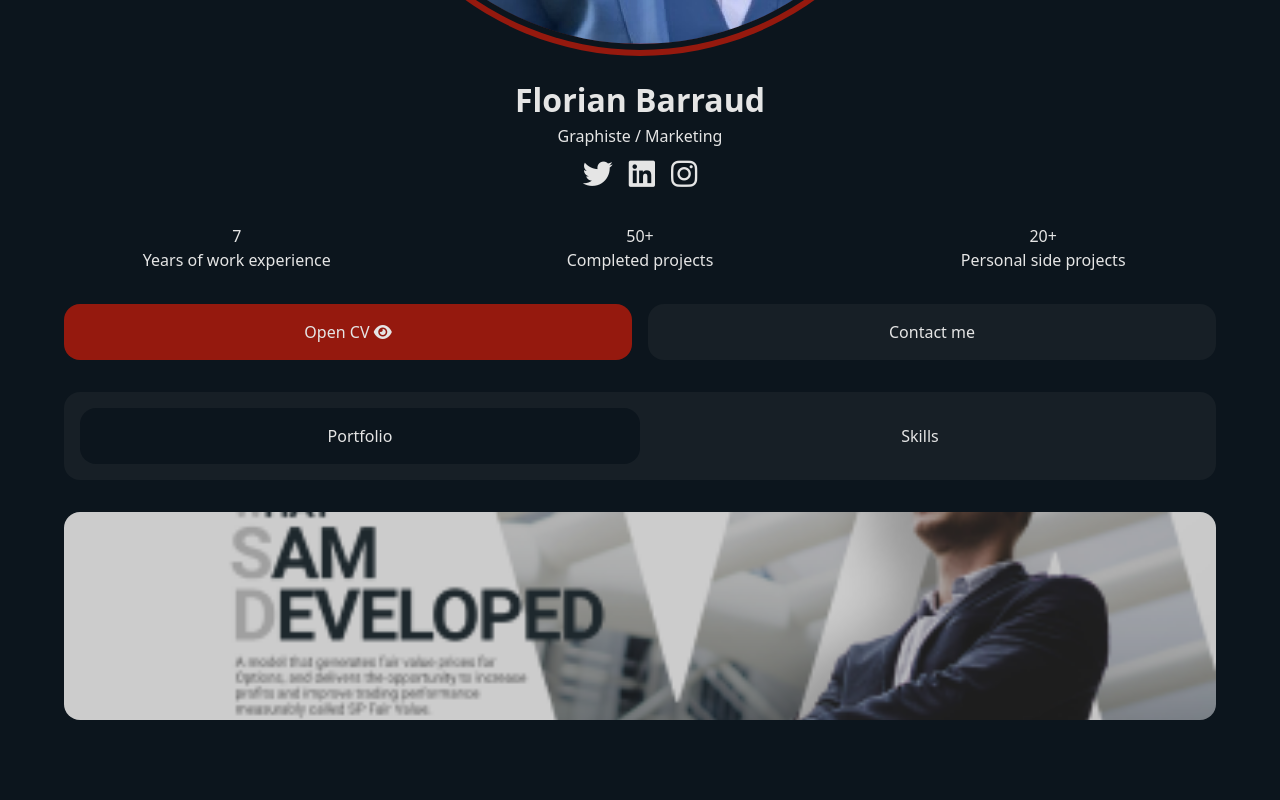
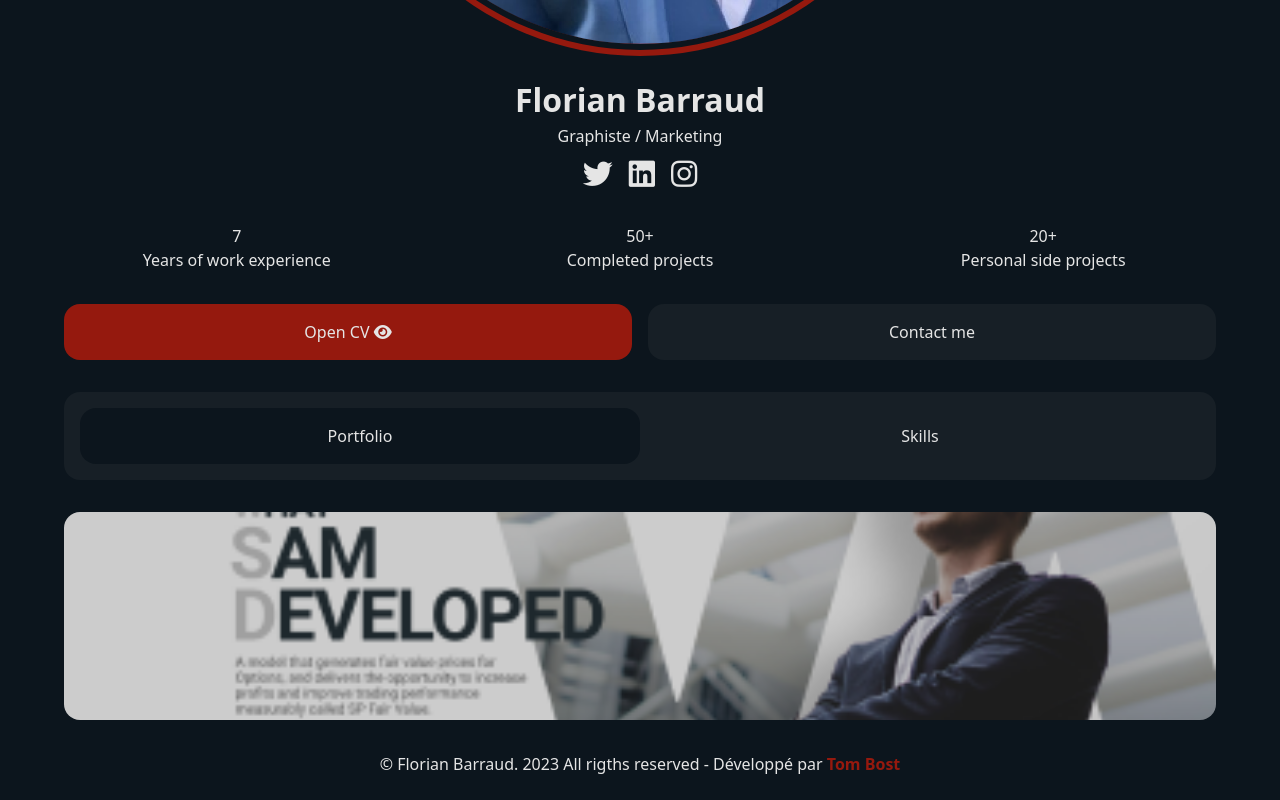
Before and after one commit to Jok-Rr/portfolio-barraud, a Next.js app: page / in a window 1280 px wide. Shown: the part 626-1426 px from the top of the page. Before the commit the page ends 1370 px from the top, so only its background shows below. Built offline with nearby package versions, Linux system fonts and the light colour scheme.

Commit message:
feat(footer): Footer layout

```diff
--- /dev/null
+++ b/src/components/Footer/Footer.jsx
@@ -0,0 +1,14 @@
+const Footer = () => {
+    return (
+        <div className="col-span-4 text-center">
+            <p>
+                © Florian Barraud. 2023 All rigths reserved - Développé par{' '}
+                <a href="https://tombost.fr" className="font-black text-myRed" target={'_blank'}>
+                    Tom Bost
+                </a>
+            </p>
+        </div>
+    );
+};
+
+export default Footer;
--- a/src/pages/index.js
+++ b/src/pages/index.js
@@ -9,6 +9,7 @@ export default function Home() {
             <DarkMode />
             <ProfilePic />
             <Project />
+            <Footer />
         </>
     );
 }
```
